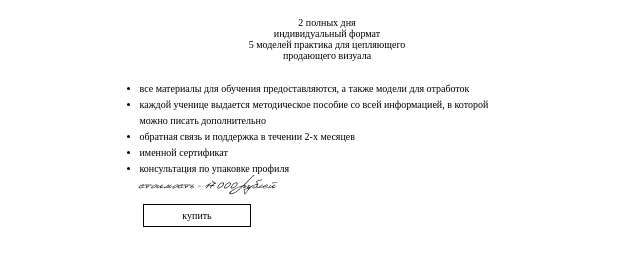
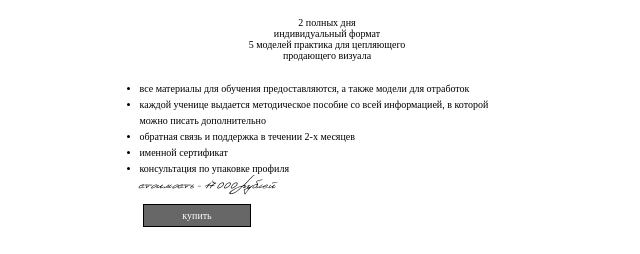
Before and after one commit to Karzhen/brows-and-eyelashes, a plain HTML site: page index.html in a window 1280 px wide. In both pictures the pointer is over the button "купить". Shown: the part 533-787 px from the top of the page, without its empty margins (313-953 px from the left). Drawn offline with Linux system fonts and the light colour scheme; a web font is replaced by a local one.

Commit message:
feat: add hover button LANG=en_EN Wed, Oct 04, 2023 03:30:33 PM

```diff
--- a/styles.css
+++ b/styles.css
@@ -152,6 +152,7 @@ button {
     border: 1px solid #000;
     text-align: center;
     background-color: #FFF;
+    transition: 1.5s;
     margin-top: 15px;
 
     color: #000;
@@ -162,6 +163,12 @@ button {
     line-height: normal;
     /*font-variant: small-caps;*/
     text-transform: lowercase;
+}
+
+button:hover {
+    background-color: #676767;
+    color: #FFFFFF;
+    transition: 1.5s;
 }
 
 #content button {
```
